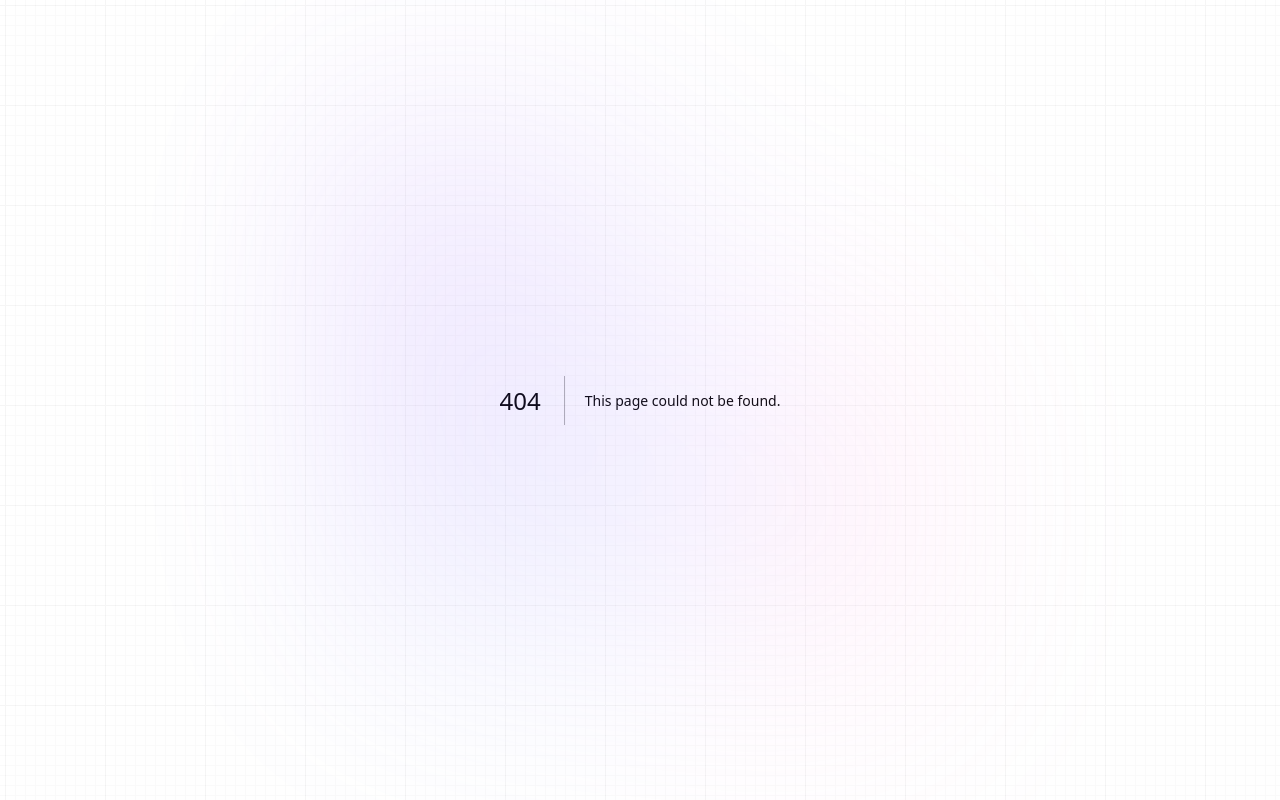
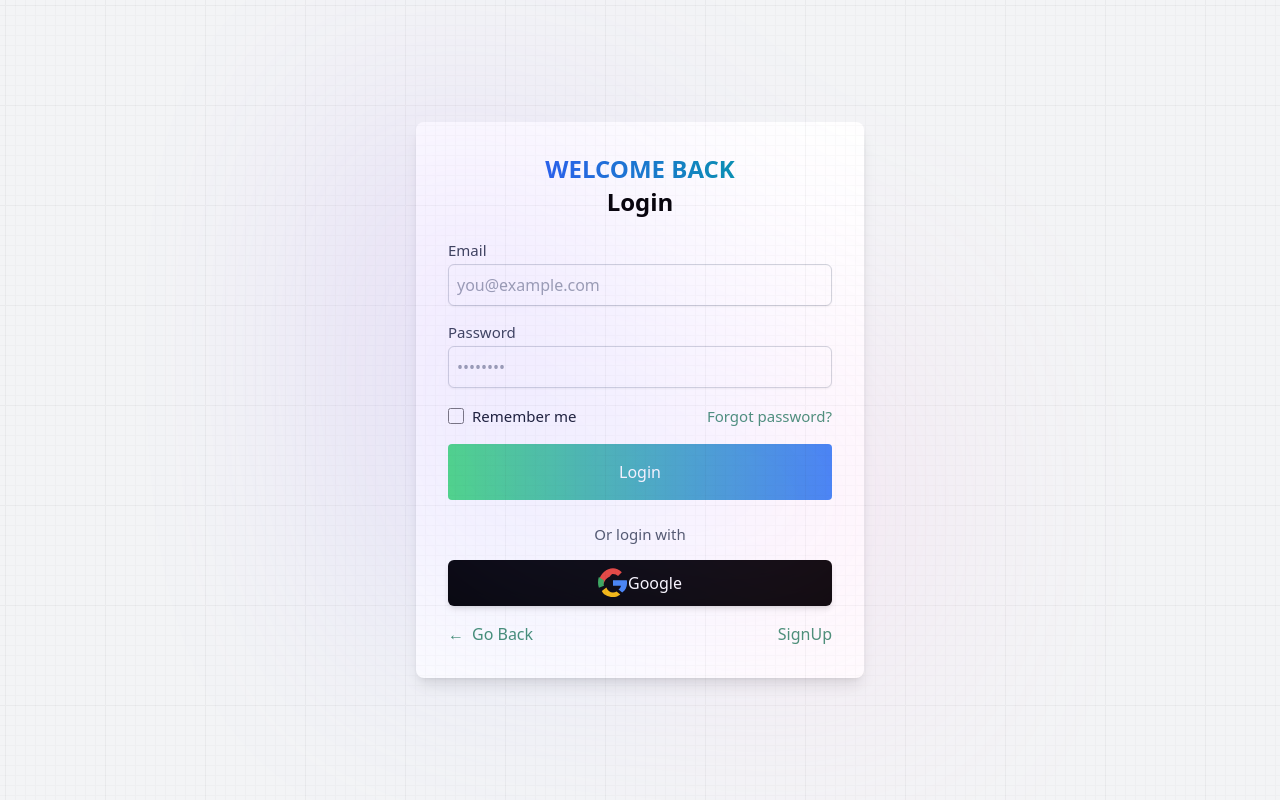
Before and after one commit to code-lova/supracarer, a Next.js app: page /signin in a window 1280 px wide. Before the commit this address had no page. Built offline with nearby package versions, Linux system fonts and the light colour scheme; a web font is replaced by a local one.

Commit message:
login page

```diff
--- /dev/null
+++ b/app/(auth)/signin/page.jsx
@@ -0,0 +1,99 @@
+"use client"
+import Link from 'next/link';
+import React from 'react';
+import Image from 'next/image';
+
+
+const page = () => {
+
+  return (
+    <div className='min-h-screen flex items-center justify-center bg-gray-100 px-4'>
+      <div className='bg-white p-8 rounded-lg shadow-lg max-w-md w-full'>
+        <div className='flex flex-row items-center justify-center'>
+
+          <h1 className='text-2xl font-bold mb-1 text-center uppercase blue_gradient'>Welcome Back </h1>
+
+        </div>
+        <h2 className='text-2xl font-bold mb-6 text-center'>Login</h2>
+
+
+        <form className='space-y-4'>
+          <div>
+            <label htmlFor='email' className='block text-sm font-medium text-gray-700'>Email</label>
+            <input
+              type='email'
+              id='email'
+              className='login-form-input'
+              placeholder='you@example.com'
+              required
+            />
+          </div>
+
+          <div>
+            <label htmlFor='password' className='block text-sm font-medium text-gray-700'>Password</label>
+            <input
+              type='password'
+              id='password'
+              className='login-form-input'
+              placeholder='••••••••'
+              required
+            />
+          </div>
+
+          <div className='flex items-center justify-between'>
+            <div className='flex items-center'>
+              <input
+                id='remember-me'
+                type='checkbox'
+                className='h-4 w-4  rounded'
+              />
+              <label htmlFor='remember-me' className='ml-2 block text-sm text-gray-900'>
+                Remember me
+              </label>
+            </div>
+
+            <div>
+              <Link href='#' className='text-sm text-custom-green hover:text-green-700'>
+                Forgot password?
+              </Link>
+            </div>
+          </div>
+
+          <button type='submit' className='login-btn'>
+            Login
+          </button>
+
+
+        </form>
+
+        <div className='mt-6 text-center'>
+          <p className='text-sm text-gray-600'>Or login with</p>
+          <button className='mt-4 w-full bg-black text-white py-2 px-4 rounded-md shadow-md hover:bg-dark-yellow hover:text-black transition duration-300 flex items-center justify-center'>
+            <Image
+              src="/assets/icons/google.svg"
+              width={30}
+              height={30}
+              alt='google'
+              className='object-contain'
+            />
+            <span>Google</span>
+          </button>
+        </div>
+
+        <div className='mt-4 flex flex-row justify-between'>
+          <Link href="/" className='flex items-center text-custom-green hover:text-green-700 transition-colors duration-300'>
+            <span className='mr-2'>&#8592;</span>
+            <p>Go Back</p>
+          </Link>
+
+          <Link href="/signup" className='flex items-center text-custom-green hover:text-green-700 transition-colors duration-300'>
+            <p>SignUp</p>
+          </Link>
+
+        </div>
+      </div>
+    </div>
+  );
+};
+
+export default page;
--- /dev/null
+++ b/app/(auth)/signup/page.jsx
@@ -0,0 +1,11 @@
+import React from 'react'
+
+const page = () => {
+  return (
+    <div>
+
+    </div>
+  )
+}
+
+export default page
--- a/components/pages/Features.jsx
+++ b/components/pages/Features.jsx
@@ -69,7 +69,7 @@ const Features = () => {
             <div className='grid grid-cols-1 md:grid md:gap-1 md:grid-cols-2 mt-12'>
                 <div className='mb-8'>
                     <Image src="/assets/images/features.png" width={500} height={310} className='object-fit mx-auto'/>
-                    <Link href="/login">
+                    <Link href="/signin">
                         <div className="flex justify-center mx-auto items-center space-x-2 h-14 bg-gradient-to-r from-green-400 to-blue-500 hover:from-pink-500 hover:to-yellow-500 rounded-lg w-[198px] mt-16 transitioning shadow-2xl">
                             <button className="text-white font-bold">Get started for free</button>
                         </div>
--- a/components/pages/Navbar.jsx
+++ b/components/pages/Navbar.jsx
@@ -68,7 +68,7 @@ const Navbar = () => {
                     alt="menu"
                     onClick={() => setToggle(!toggle)}
                 />
-                <Link href="/login">
+                <Link href="/signin">
                     <div className="flex justify-center -mt-2 items-center space-x-2 h-14 bg-gradient-to-r from-green-400 to-blue-500 hover:from-pink-500 hover:to-yellow-500 rounded-lg w-[168px] transitioning shadow-md">
                         <button className="text-white font-bold">Request A Nurese</button>
                     </div>
--- a/styles/global.css
+++ b/styles/global.css
@@ -192,4 +192,12 @@
     @apply bg-gradient-to-r from-green-400 to-blue-500 hover:from-pink-500 hover:to-yellow-500 text-white py-4 px-4 rounded;
   }
 
+  .login-btn{
+    @apply w-full bg-gradient-to-r from-green-400 to-blue-500 hover:from-pink-500 hover:to-yellow-500 text-white py-4 px-4 rounded;
+  }
+
+  .login-form-input{
+    @apply mt-1 block w-full p-2 border border-gray-300 rounded-md shadow-sm outline-none focus:ring-custom-green focus:border-pink-500;
+  }
+
 }
```
Also changed, not shown: app/(auth)/error/page.jsx (added), public/assets/icons/google.svg (added).
